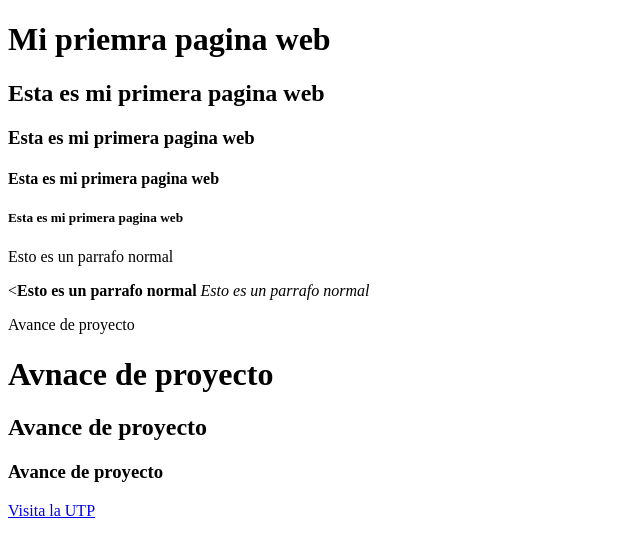
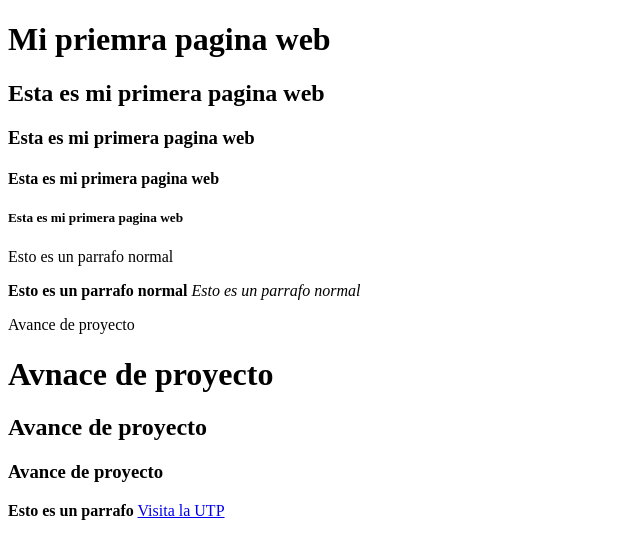
Before and after one commit to f1nol/Mi-primera-pagina, a plain HTML site: page index.html in a window 1280 px wide. Shown: the whole page, without its empty margins (0-640 px from the left). Drawn offline with Linux system fonts and the light colour scheme.

Commit message:
Update index.html

```diff
--- a/index.html
+++ b/index.html
@@ -16,12 +16,13 @@ Click nbfs://nbhost/SystemFileSystem/Templates/Other/html.html to edit this temp
         <h4>Esta es mi primera pagina web</h4>
         <h5>Esta es mi primera pagina web</h5>
         <p>Esto es un parrafo normal</p>
-        <<strong>Esto es un parrafo normal</strong>
+        <strong>Esto es un parrafo normal</strong>
         <em>Esto es un parrafo normal</em>
         <p>Avance de proyecto</p>
         <H1>Avnace de proyecto</H1>
         <h2>Avance de proyecto</h2>
         <h3>Avance de proyecto</h3>
+        <strong>Esto es un parrafo</strong>
 
 
         <a href="http://www.utp.edu.pe">Visita la UTP</a>
```
